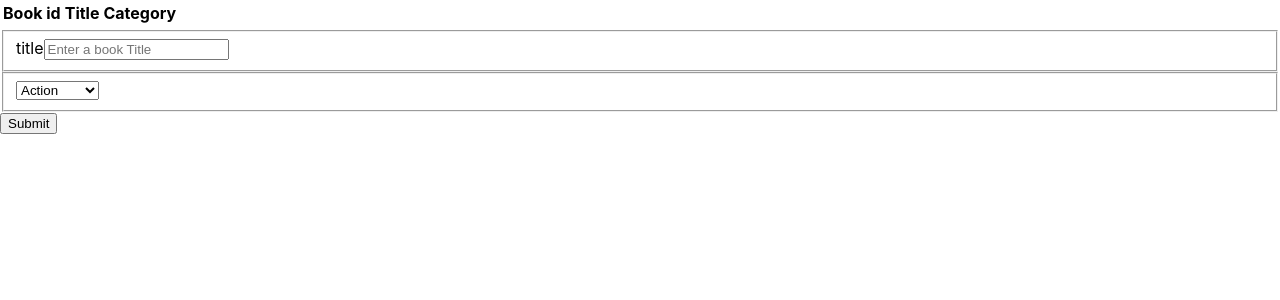
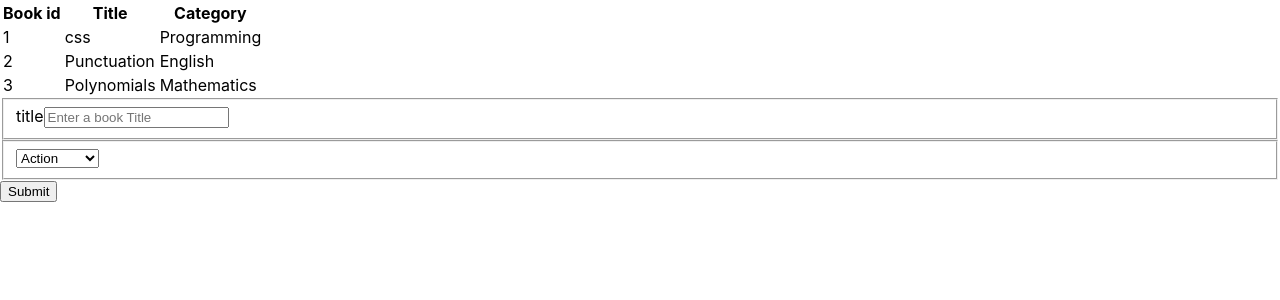
Before and after one commit to KerronKing/react-redux-bookstore, a React (Create React App) app: page / in a window 1280 px wide. Shown: the top 300 px of the page. Built offline with nearby package versions, Linux system fonts and the light colour scheme.

Commit message:
connected Booklist to state

```diff
--- a/src/components/book.js
+++ b/src/components/book.js
@@ -1,32 +1,16 @@
-import React from 'react';
-import { connect } from 'react-redux';
-import Proptypes from 'prop-types';
-import { createAction, removeAction } from '../actions/index';
-
+import React from 'react'
+import { connect } from 'react-redux'
+import Proptypes from 'prop-types'
 
 const Book = props => {
-  const { id, title, category } = props;
+  const { id, title, category } = props.bookObject
   return (
     <tr>
       <td>{id}</td>
       <td>{title}</td>
       <td>{category}</td>
     </tr>
-  );
-};
+  )
+}
 
-Book.propTypes = {
-  id: Proptypes.number.isRequired,
-  title: Proptypes.string.isRequired,
-  category: Proptypes.string.isRequired,
-};
-
-const mapStateToProps = state => ({
-  books: state,
-});
-const mapDispatchToProps = dispatch => ({
-  addBook: () => dispatch(createAction()),
-  removeBook: () => dispatch(removeAction()),
-});
-
-export default connect(mapStateToProps, mapDispatchToProps)(Book);
+export default Book
--- a/src/components/bookslist.js
+++ b/src/components/bookslist.js
@@ -1,8 +1,12 @@
-import React from 'react';
-import Book from './book';
+import React from 'react'
+import Book from './book'
+import { createAction, removeAction } from '../actions/index'
+import { connect } from 'react-redux'
 
-const Bookslist = () => (
-  <table className="table table-inverse">
+const Bookslist = (props) => {
+  console.log(props.books)
+  return (
+    <table className='table table-inverse'>
       <thead>
         <tr>
           <th>Book id</th>
@@ -11,8 +15,18 @@ const Bookslist = () => (
         </tr>
       </thead>
       <tbody>
-      <Book />
+        {props.books.map((book, index) => <Book key={index} bookObject={book} />)}
       </tbody>
     </table>
-);
-export default Bookslist;
+  )
+}
+
+const mapStateToProps = state => ({
+  books: state.books
+})
+const mapDispatchToProps = dispatch => ({
+  addBook: () => dispatch(createAction()),
+  removeBook: () => dispatch(removeAction())
+})
+
+export default connect(mapStateToProps, mapDispatchToProps)(Bookslist)
--- a/src/reducers/books.js
+++ b/src/reducers/books.js
@@ -1,40 +1,40 @@
-import { CREATE_BOOK, REMOVE_BOOK } from '../actions/index';
-import randomNumber from '../logic';
+import { CREATE_BOOK, REMOVE_BOOK } from '../actions/index'
+import randomNumber from '../logic'
 
 const initialState = {
   books: [
     {
-      id: randomNumber(),
+      id: 1,
       title: 'css',
-      category: 'Programming',
+      category: 'Programming'
     },
     {
-      id: randomNumber(),
+      id: 2,
       title: 'Punctuation',
-      category: 'English',
+      category: 'English'
     },
     {
-      id: randomNumber(),
+      id: 3,
       title: 'Polynomials',
-      category: 'Mathematics',
-    },
-  ],
-};
+      category: 'Mathematics'
+    }
+  ]
+}
 
 const booksReducer = (state = initialState, action) => {
   switch (action.type) {
     case CREATE_BOOK:
       return [
         ...state,
-        action.book,
-      ];
+        action.book
+      ]
     case REMOVE_BOOK:
       return [
-        ...state,
-      ];
+        ...state
+      ]
     default:
-      return state;
+      return state
   }
-};
+}
 
-export default booksReducer;
+export default booksReducer
```
Lines whose indentation alone changed are shown as unchanged.
